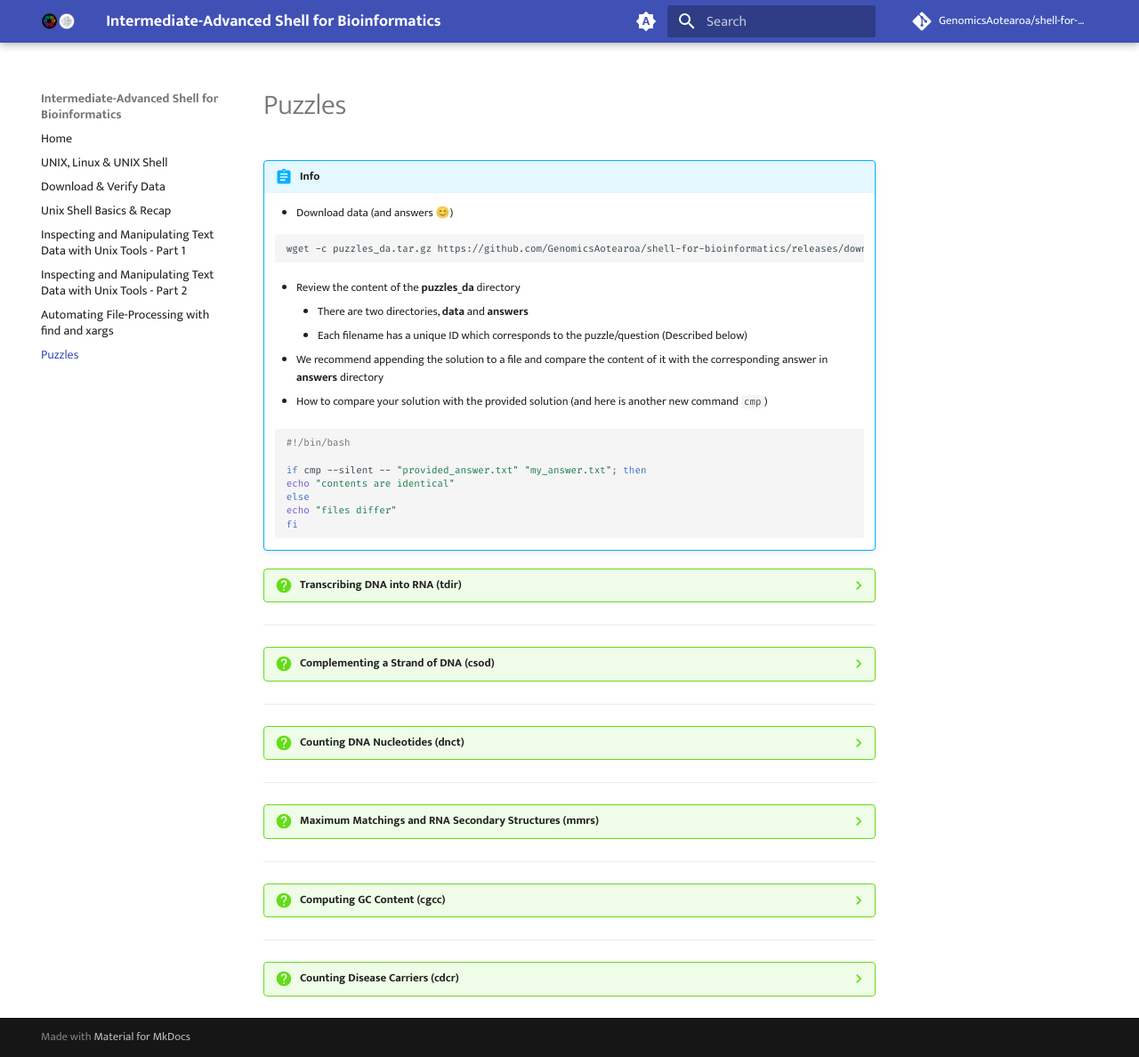
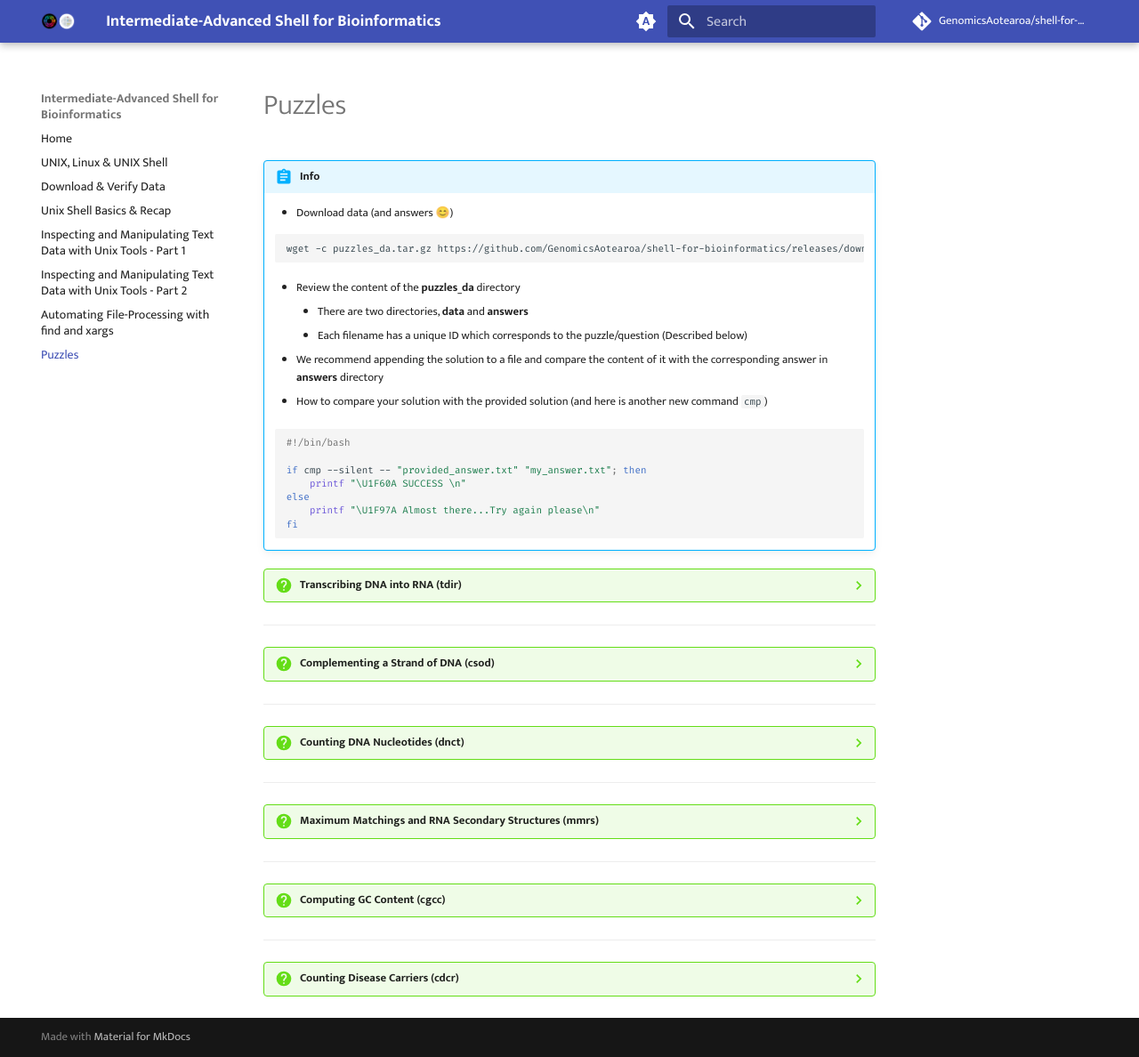
Before and after one commit to GenomicsAotearoa/shell-for-bioinformatics, an MkDocs documentation site: the page built from docs/puzzles.md, in a window 1280 px wide and 1188 px high. Shown: the whole window at 89% size. Built offline with MkDocs 1.6.1 and Material for MkDocs 9.7.7, drawn with Linux system fonts in a browser that asks for light colours; comment, search, counter and statistics services are not loaded; the version menu is left out.

Commit message:
change check puzzles to emoji

````diff
--- a/docs/puzzles.md
+++ b/docs/puzzles.md
@@ -22,9 +22,9 @@
     #!/bin/bash
 
     if cmp --silent -- "provided_answer.txt" "my_answer.txt"; then
-    echo "contents are identical"
+        printf "\U1F60A SUCCESS \n"
     else
-    echo "files differ"
+        printf "\U1F97A Almost there...Try again please\n"
     fi
     ```
 
````
